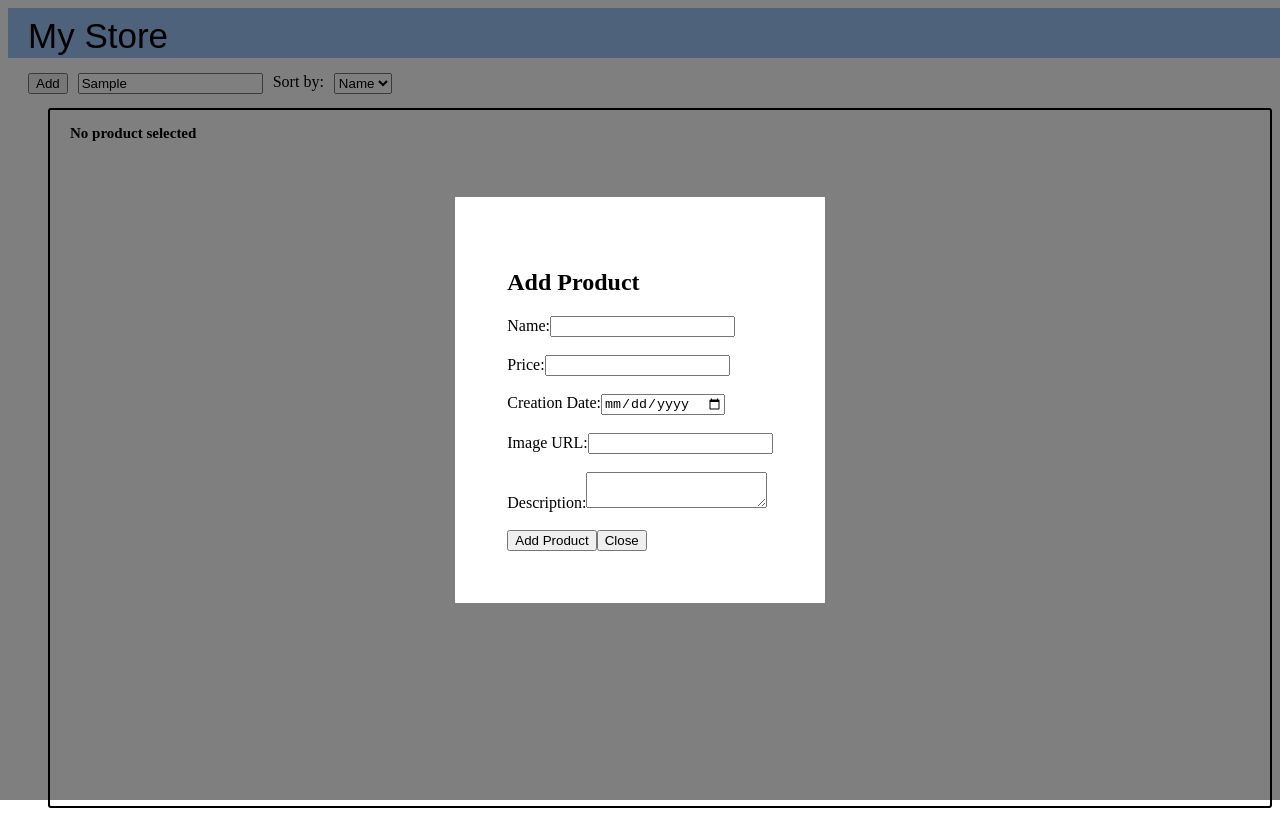
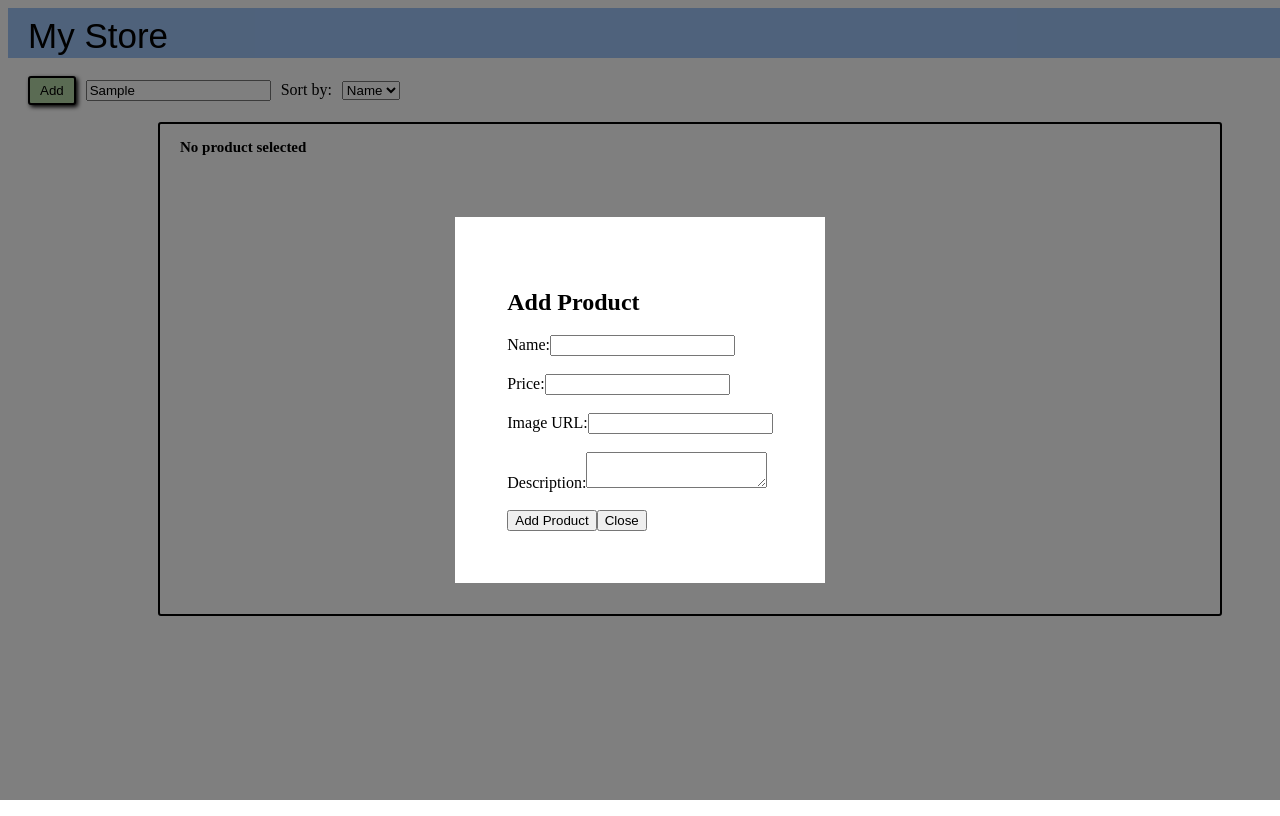
Before and after one commit to danbenhur/codevaluetest, a React (Vite) app: page / in a window 1280 px wide. Both pictures are taken after typing "Sample" into the empty fields and a click on the button "Add". Shown: the top 816 px of the page. Built offline with nearby package versions, Linux system fonts and the light colour scheme; the HTML template or start-up script is replaced by a standard one.

Commit message:
finishim

```diff
--- a/src/App.module.css
+++ b/src/App.module.css
@@ -1,7 +1,6 @@
 .container {
     display: flex;
     flex-direction: column;
-    height:100vh;
 }
 .mainContent {
     display: flex;
--- a/src/components/AddProductWindow.tsx
+++ b/src/components/AddProductWindow.tsx
@@ -7,16 +7,18 @@ interface AddProductWindowProps {
   onAddProduct: (product: Product) => void;
 }
 
-const AddProductWindow: React.FC<AddProductWindowProps> = ({ onClose, onAddProduct }) => {
+export const AddProductWindow: React.FC<AddProductWindowProps> = ({ onClose, onAddProduct }) => {
   const handleSubmit = (event: React.FormEvent<HTMLFormElement>) => {
     event.preventDefault();
 
     const formData = new FormData(event.currentTarget);
+    const currentDate = new Date().toISOString().split('T')[0];
+
     const product: Product = {
       id: Math.floor(Math.random() * 1000),
       name: formData.get('name') as string,
       price: parseFloat(formData.get('price') as string),
-      creationDate: formData.get('creationDate') as string,
+      creationDate: currentDate,
       image: formData.get('image') as string,
       description: formData.get('description') as string,
     };
@@ -38,9 +40,6 @@ const AddProductWindow: React.FC<AddProductWindowProps> = ({ onClose, onAddProdu
           <label htmlFor="price">Price:</label>
           <input type="number" id="price" name="price" required /><br /><br />
 
-          <label htmlFor="creationDate">Creation Date:</label>
-          <input type="date" id="creationDate" name="creationDate" required /><br /><br />
-
           <label htmlFor="image">Image URL:</label>
           <input type="text" id="image" name="image" required /><br /><br />
 
@@ -54,5 +53,3 @@ const AddProductWindow: React.FC<AddProductWindowProps> = ({ onClose, onAddProdu
     </div>
   );
 };
-
-export default AddProductWindow;
--- a/src/components/DetailsPane.module.css
+++ b/src/components/DetailsPane.module.css
@@ -8,6 +8,8 @@
   font-weight: 800;
   position: relative;
   padding: 0 20px;
+  margin: 0 50px;
+  height: 490px;
 }
 .detailsPane div {
   margin-top: 18px;
@@ -61,4 +63,5 @@
   position: absolute;
   bottom: 15px;
   right: 15px;
+  box-shadow: 2px 2px 4px rgba(0, 0, 0, 1);
 }
--- a/src/components/ItemActions.module.css
+++ b/src/components/ItemActions.module.css
@@ -1,5 +1,5 @@
 .actionButtonsSpacer {
-    height: 50px;
+    height: 64px;
     display: flex;
     align-items: center;
 }
@@ -7,6 +7,7 @@
     display: flex;
     gap: 10px;
     padding-left: 20px;
+    align-items: center;
 }
 .overlay {
     width: 100vw;
@@ -18,3 +19,10 @@
     left: 0;
     z-index: 9999;
 }
+.actionButtons button {
+    background-color: #b6d7a8;
+    padding: 5px 10px;
+    border: 2px solid black;
+    border-radius: 3px;
+    box-shadow: 2px 2px 4px rgba(0, 0, 0, 1);
+  }
--- a/src/components/ItemActions.tsx
+++ b/src/components/ItemActions.tsx
@@ -1,7 +1,7 @@
 import React, { useState } from "react";
 import { observer } from "mobx-react";
 import styles from "./ItemActions.module.css";
-import AddProductWindow from "./AddProductWindow";
+import { AddProductWindow } from "./AddProductWindow";
 import { Product, productStore } from "../store/ProductStore";
 
 export const ItemActions: React.FC = observer(() => {
--- a/src/components/ProductsList.module.css
+++ b/src/components/ProductsList.module.css
@@ -6,9 +6,7 @@
 }
 
 .productsList {
-  margin: 0 20px;
+  margin: 0 50px;
   display: flex;
   flex-direction: column;
-  justify-content: space-between;
-  height: 100%;
 }
--- a/src/components/ProductsListItem.module.css
+++ b/src/components/ProductsListItem.module.css
@@ -5,6 +5,12 @@
   border: 2px solid black;
   position: relative;
   height: 23%;
+  box-sizing: border-box;
+  margin-bottom: 14px;
+}
+
+.product:hover {
+  border: 2px solid rgb(252, 207, 139);
 }
 
 .product img {
@@ -25,4 +31,5 @@
   border-radius: 3px;
   bottom: 15px;
   right: 15px;
+  box-shadow: 2px 2px 4px rgba(0, 0, 0, 1);
 }
```
